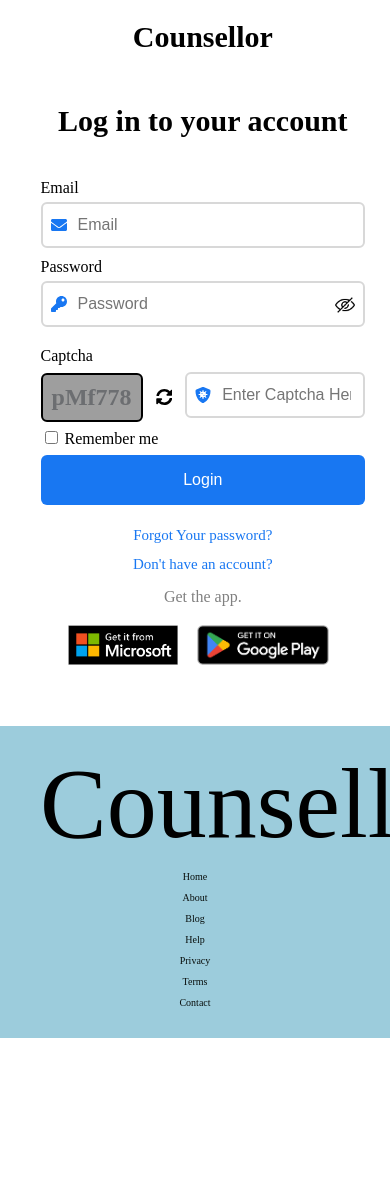
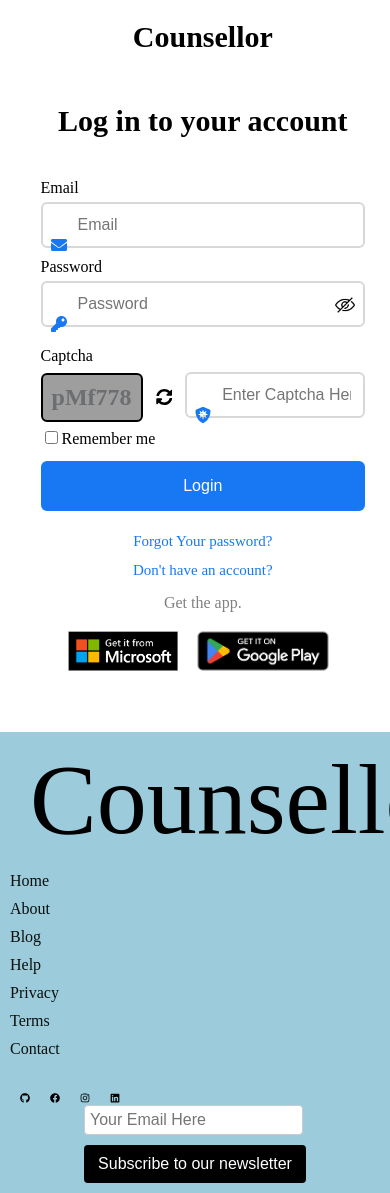
Before and after one commit to Counselllor/Counsellor-Web, a React (Vite) app: page / in a window 390 px wide. Before the commit the page ends 1038 px from the top, so only its background shows below. Built offline with nearby package versions, Linux system fonts and the light colour scheme; no server answers; grey boxes are pictures that could not be loaded; a web font is replaced by a local one.

Commit message:
Final Footer

```diff
--- a/src/components/Footer/Footer.css
+++ b/src/components/Footer/Footer.css
@@ -1,72 +1,144 @@
-/* footer{
-    background-color: #ffffff;
-    bottom: 0px;
-    left: 0px;
-    color: rgba(155, 155, 155, 0.8);
-    padding: 16px;
-    z-index: 0;
-    text-align: center;
-    font-size: 15px;
-    font-family: sans-serif;
-}
-
-footer ul{
-    display: flex;
-    justify-content: center;
-    width: 50%;
-    margin: auto;
-    margin-bottom: 10px;
-    flex-wrap: wrap;
-    column-gap: 30px;
-    row-gap: 10px;
-}
-
-footer li{
-    align-items: stretch;
-    list-style: none;
-    text-align: center;
-}
-
-footer li:hover{
-    cursor: pointer;
-    text-decoration: underline;
-}
-
-#icons{
-    margin-top: 10px;
-}
-
-#icons *{
-    margin: auto 10px;
-    font-size: 20px;
-    cursor: pointer;
-    color: white;
-}
-
-@media (max-width: 900px) {
-   footer ul{
-      width: 80%;
-    }
-} */
-
-
 .footer {
-    background-color: #9cccdc; /* Change this to any color you want */
-    padding: 20px; /* Optional: Adds some padding inside the div */
+    background-color: #9cccdc;
+    padding: 20px;
   }
 
   .footer footer ul {
-    list-style: none;
-    /* padding: 0; Removes default padding */
-    padding-left: 0%;
+    color: rgb(9, 15, 13);
+    padding-left: 0;
   }
 
-  .footer footer ul li {
-    color: rgb(9, 15, 13);
-    margin: 10px 0; /* Adds some space between list items */
+  .footer footer ul li .icon {
+    margin-right: 10px;
   }
 
-  /* Additional styling for icons if you decide to add them */
-  .footer footer ul li .icon {
-    margin-right: 10px; /* Adds space between icon and text */
+  .footer-container {
+    display: flex;
+    padding-left: 5%;
+    flex-wrap: wrap;
   }
+
+  .footer-container ul {
+    display: flex;
+    padding: auto;
+    margin-left: 0;
+    flex-wrap: wrap;
+  }
+
+  .footer-container li {
+    display: flex;
+    padding-left: 5%;
+    font-size: medium;
+    margin-left: 0;
+    color: rgb(9, 15, 13);
+  }
+
+  .icons {
+    display: flex;
+    padding-left: 78px;
+  }
+
+  .icon {
+    margin: 0 10px;
+    color: black;
+  }
+
+  .form {
+    display: flex;
+    align-items: center;
+    padding: 10px;
+    margin-left: 40%;
+    border-radius: 8px;
+  }
+
+  .form form {
+    margin: 0;
+    display: flex;
+  }
+
+  .form input {
+    padding: 10px;
+    margin-right: 10px;
+    font-size: 16px;
+    border: 1px solid #ccc;
+    border-radius: 4px;
+  }
+
+  .form button {
+    padding: 10px 20px;
+    font-size: 16px;
+    border: none;
+    border-radius: 4px;
+    background-color: #000000;
+    color: white;
+    cursor: pointer;
+  }
+
+  .form button:hover {
+    background-color: #9cccdc;
+    border: 2px solid #000000;
+  }
+
+  /* Media Queries for Responsiveness */
+  @media (max-width: 768px) {
+    .footer-container {
+      flex-direction: column;
+      align-items: flex-start;
+      padding-left: 5%;
+    }
+
+    .footer-container ul {
+      flex-direction: column;
+      align-items: flex-start;
+    }
+
+    .footer-container li {
+      padding-left: 0;
+      margin: 5px 0;
+    }
+
+    .icons {
+      padding-left: 0;
+      margin-top: 20px;
+    }
+
+    .form {
+      flex-direction: column;
+      align-items: flex-start;
+      margin-left: 5%;
+      padding: 20px;
+    }
+
+    .form input {
+      margin-right: 0;
+      margin-bottom: 10px;
+      width: 100%;
+    }
+
+    .form button {
+      width: 100%;
+    }
+  }
+
+  @media (max-width: 480px) {
+    .footer {
+      padding: 10px;
+    }
+
+    .footer-container {
+      padding-left: 0;
+    }
+
+    .form {
+      padding: 10px;
+      margin-left: 0;
+    }
+
+    .form input {
+      padding: 5px;
+    }
+
+    .form button {
+      padding: 10px;
+    }
+  }
--- a/src/components/Footer/Footer.jsx
+++ b/src/components/Footer/Footer.jsx
@@ -63,7 +63,11 @@ function Footer() {
 <div className="footer-container">
         <ul >
           <li>Home</li>
-          <li>About</li>
+          <li>   <a
+         style={{ textDecoration: "none", color: "inherit" }}
+          href="./about"        >
+          About
+        </a></li>
           <li>Blog</li>
           <li>Help</li>
           <li>Privacy</li>
@@ -79,6 +83,30 @@ function Footer() {
         </ul>
        </div>
 
+       <div className="icons">
+      <a href="https://github.com/Counselllor/Counsellor-Web" target="_blank" rel="noopener noreferrer">
+        <FaGithub className="icon" />
+      </a>
+      <a href="https://facebook.com" target="_blank" rel="noopener noreferrer">
+        <FaFacebook className="icon" />
+      </a>
+      <a href="https://instagram.com" target="_blank" rel="noopener noreferrer">
+        <FaInstagram className="icon" />
+      </a>
+      <a href="https://linkedin.com" target="_blank" rel="noopener noreferrer">
+        <FaLinkedin className="icon" />
+      </a>
+    </div>
+
+
+    <div className="form">
+  <form>
+    <input type="text" placeholder="Your Email Here" />
+    </form>
+    <button>Subscribe to our newsletter</button>
+
+</div>
+
 
       </footer>
     </div>
```
